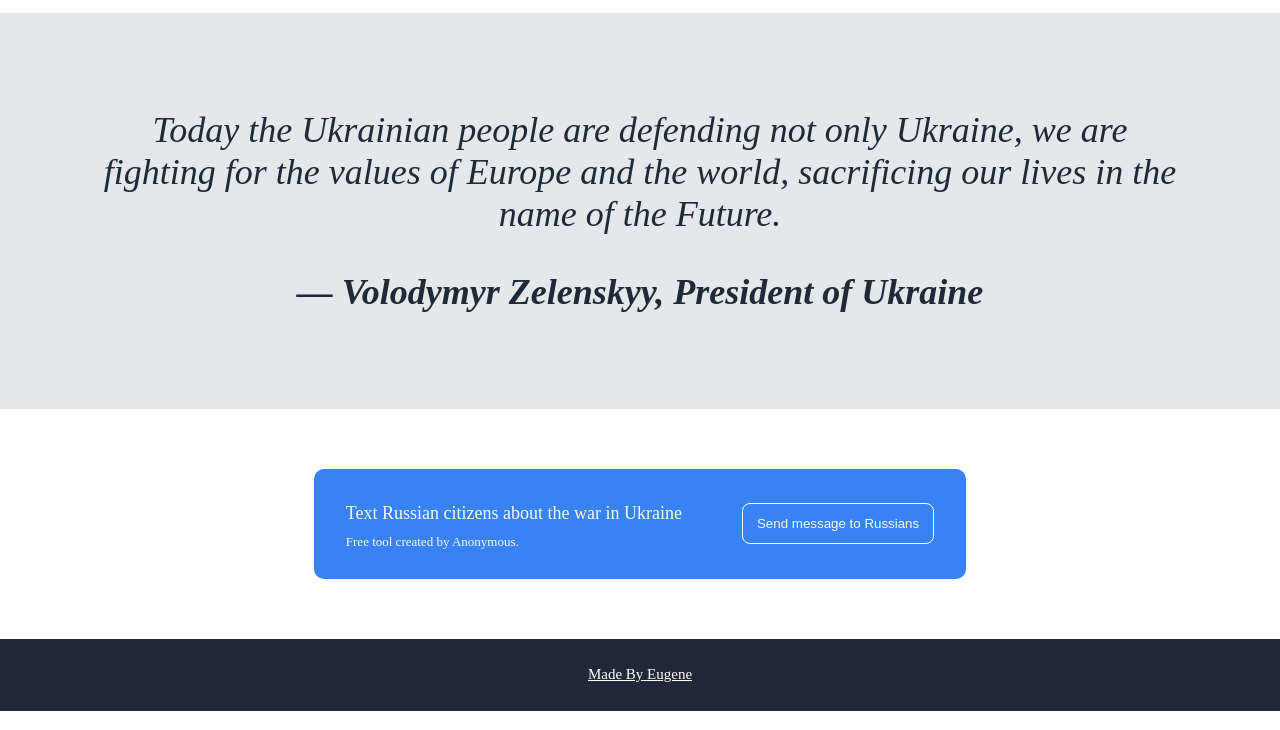
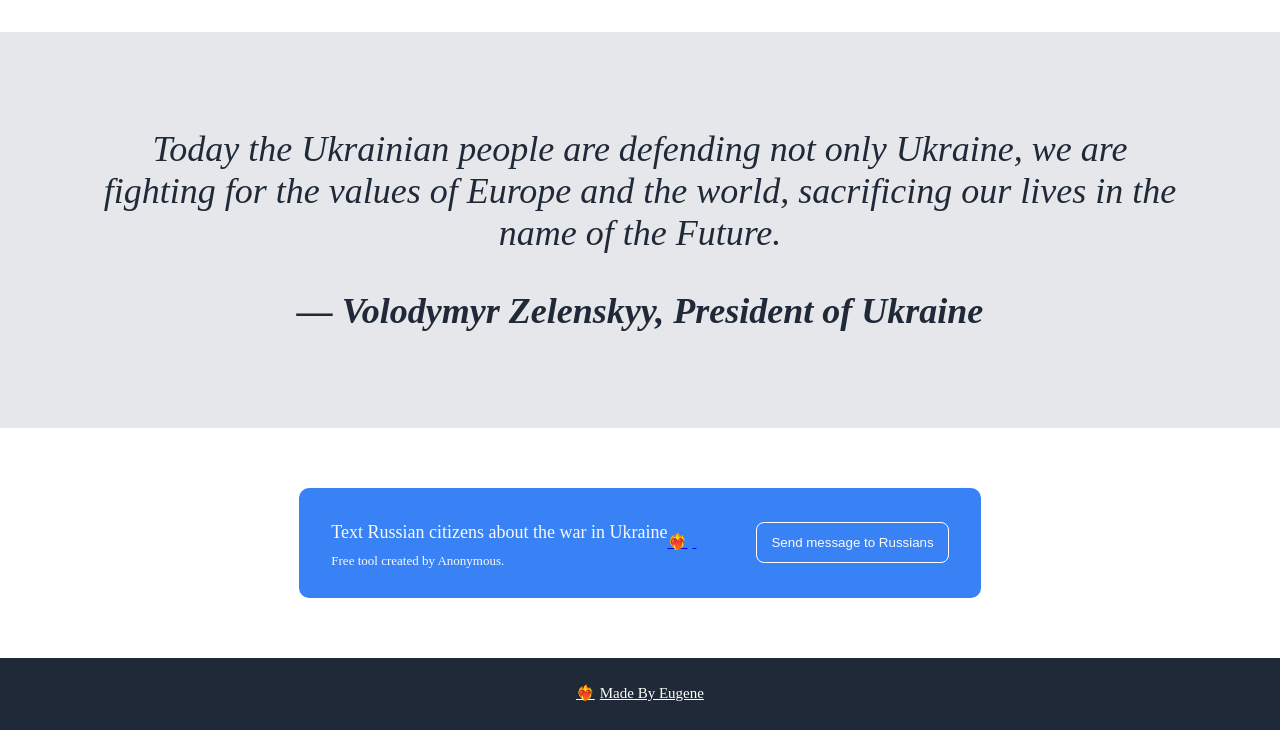
Before and after one commit to scare-destiny/landing-page, a plain HTML site: page index.html in a window 1280 px wide. Shown: the part 963-1693 px from the top of the page. Drawn offline with Linux system fonts and the light colour scheme.

Commit message:
Add heart before footer link

```diff
--- a/styles.css
+++ b/styles.css
@@ -203,3 +203,10 @@
   	font-family: ErmilovBold;
   	font-weight: 300;
   }
+
+  /* Add a heart before links */
+a::before {
+	content: "❤️‍🔥";
+	margin-right:5px;
+	text-decoration: none;
+  }
```
